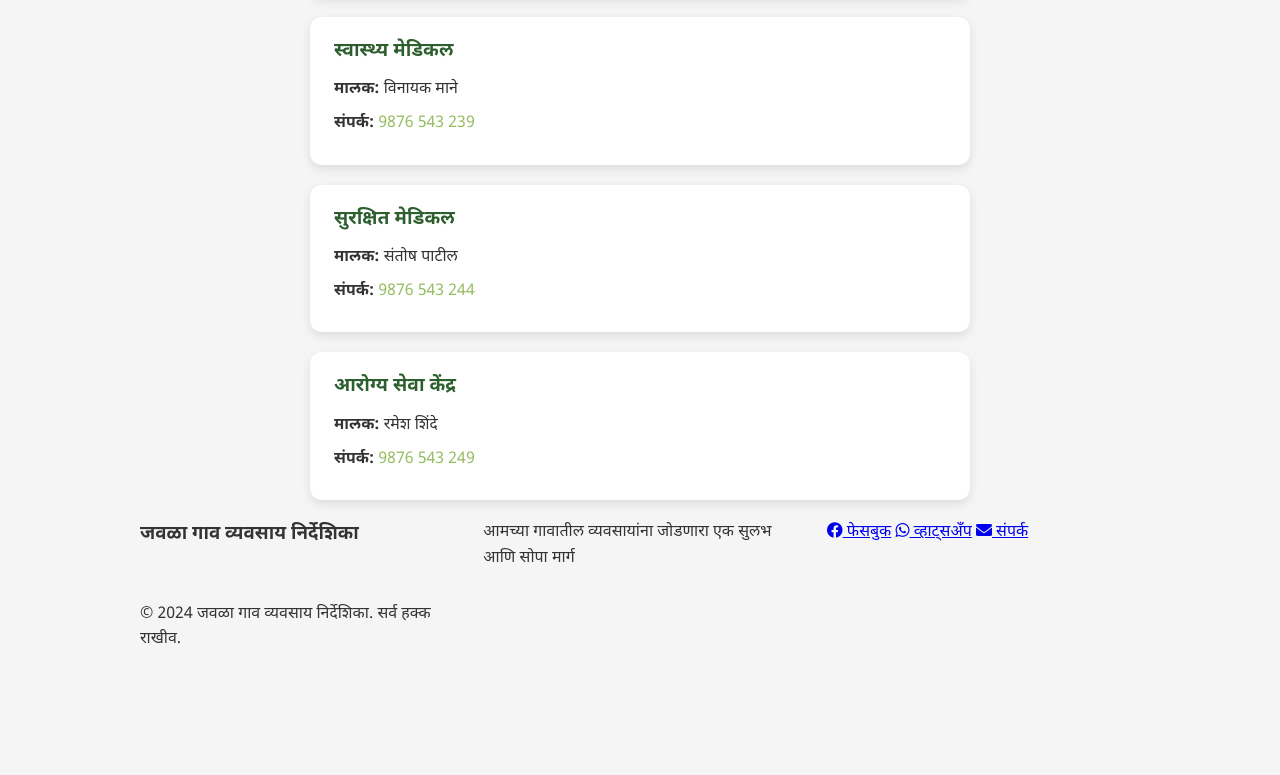
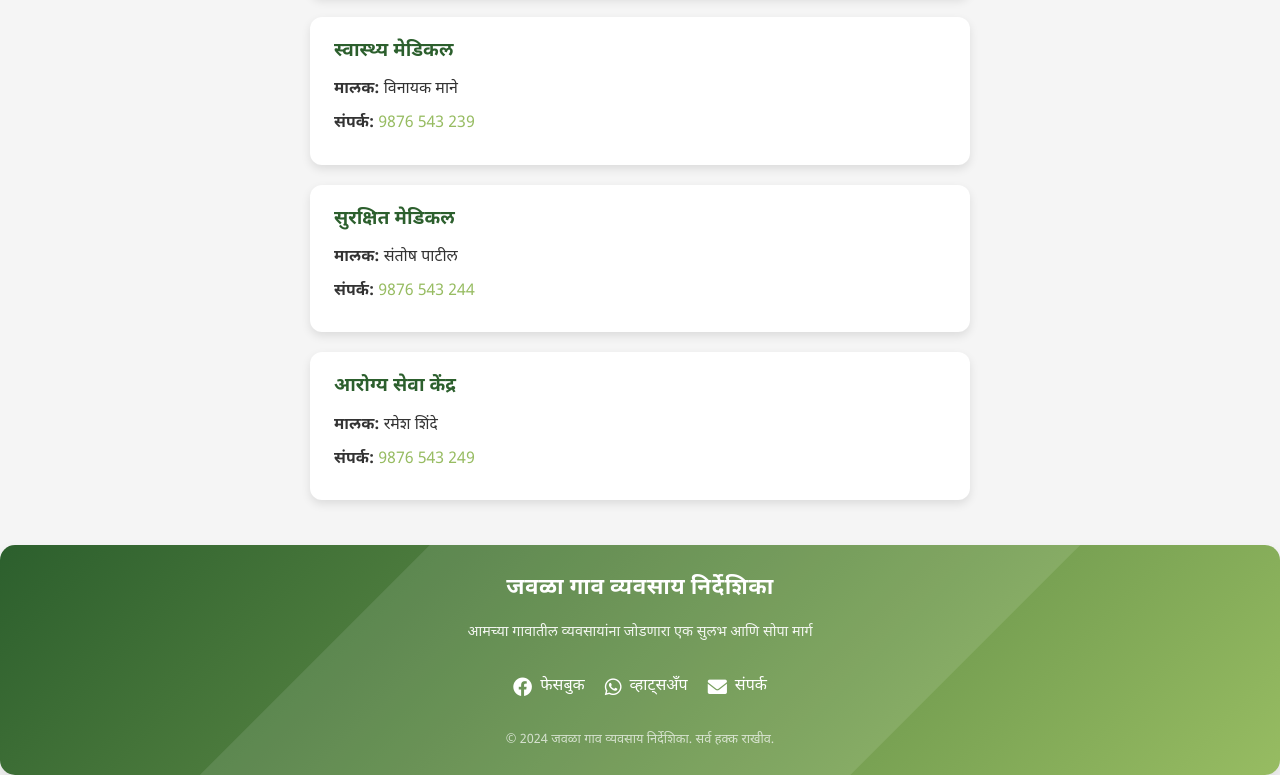
Before and after one commit to the-scam-master/Jawala-Business-Finder, a plain HTML site: page index.html in a window 1280 px wide. Shown: the part 7665-8440 px from the top of the page. Before the commit the page ends 8318 px from the top, so only its background shows below. Drawn offline with Linux system fonts and the light colour scheme.

Commit message:
Update styles.css

```diff
--- a/styles.css
+++ b/styles.css
@@ -290,89 +290,98 @@ header::after {
     }
 }
 
-.site-footer {
+
+/* Footer Styles */
+footer {
     background: linear-gradient(135deg, var(--primary-color), var(--secondary-color));
     color: white;
-    padding: 40px 20px;
-    margin-top: 30px;
-    border-radius: 15px 15px 0 0;
-    box-shadow: 0 -8px 15px var(--soft-shadow);
+    padding: 25px 20px;
+    text-align: center;
+    border-radius: 15px;
+    margin-top: 25px;
+    box-shadow: 0 8px 15px var(--soft-shadow);
+    position: relative;
+    overflow: hidden;
 }
 
-.footer-content {
-    display: grid;
-    grid-template-columns: repeat(3, 1fr);
-    gap: 30px;
-    max-width: 1000px;
-    margin: 0 auto;
+footer::after {
+    content: '';
+    position: absolute;
+    bottom: -50%;
+    left: -50%;
+    width: 200%;
+    height: 200%;
+    background-color: rgba(255,255,255,0.1);
+    transform: rotate(-45deg);
+    z-index: 1;
 }
 
-.footer-section {
+footer .footer-content {
+    position: relative;
+    z-index: 2;
     display: flex;
     flex-direction: column;
-    align-items: flex-start;
+    gap: 15px;
 }
 
-.footer-section h4 {
+footer h3 {
     font-family: 'Mukta', 'Noto Sans Devanagari', sans-serif;
-    font-size: 1.2rem;
-    margin-bottom: 15px;
-    color: white;
-    border-bottom: 2px solid rgba(255,255,255,0.3);
-    padding-bottom: 10px;
-    width: 100%;
+    font-size: 1.4rem;
+    font-weight: 600;
+    letter-spacing: 0.5px;
 }
 
-.footer-section p {
-    margin-bottom: 10px;
-    line-height: 1.5;
+footer p {
+    font-size: 0.9rem;
+    line-height: 1.6;
+    opacity: 0.9;
 }
 
-.footer-section ul {
-    list-style-type: none;
-    padding: 0;
+footer .footer-links {
+    display: flex;
+    justify-content: center;
+    gap: 20px;
+    margin-top: 15px;
 }
 
-.footer-section ul li {
-    margin-bottom: 8px;
+footer .footer-links a {
+    color: white;
+    text-decoration: none;
+    font-weight: 500;
+    transition: opacity 0.3s ease;
+    display: flex;
+    align-items: center;
+    gap: 8px;
 }
 
-.footer-section a {
-    color: white;
-    text-decoration: none;
-    transition: color 0.3s ease;
+footer .footer-links a:hover {
+    opacity: 0.8;
 }
 
-.footer-section a:hover {
-    color: var(--secondary-color);
-    text-decoration: underline;
+footer .footer-links i {
+    font-size: 1.2rem;
 }
 
-.footer-bottom {
-    text-align: center;
-    padding-top: 20px;
-    margin-top: 20px;
-    border-top: 1px solid rgba(255,255,255,0.2);
-    font-size: 0.9rem;
+footer .copyright {
+    margin-top: 15px;
+    font-size: 0.8rem;
+    opacity: 0.7;
 }
 
-@media screen and (max-width: 768px) {
-    .footer-content {
-        grid-template-columns: 1fr;
-        text-align: center;
+@media screen and (max-width: 600px) {
+    footer {
+        padding: 20px 15px;
     }
 
-    .footer-section {
-        align-items: center;
+    footer h3 {
+        font-size: 1.2rem;
     }
 
-    .footer-section h4 {
-        text-align: center;
+    footer .footer-links {
+        gap: 15px;
     }
 
-    .footer-section ul {
-        display: flex;
-        flex-direction: column;
-        align-items: center;
+    footer .footer-links i {
+        font-size: 1rem;
     }
 }
```
